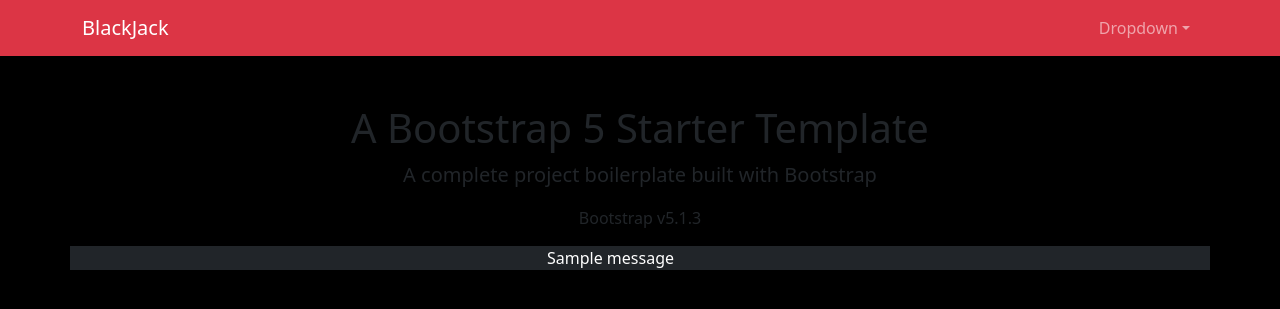
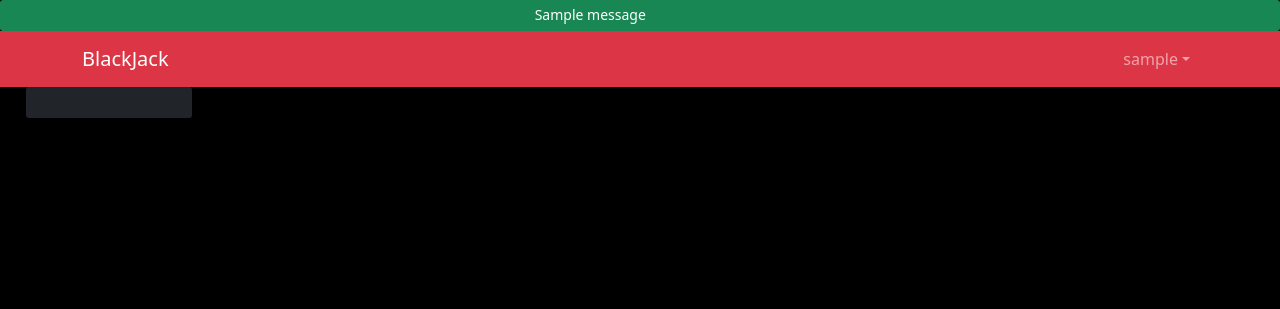
Before and after one commit to francogarcia02/BlackJack, a Django app: page /play/ in a window 1280 px wide. Shown: the top 309 px of the page. Run offline with Django 3.2, Linux system fonts and the light colour scheme; a user stored in the database is signed in; tables that the repository leaves empty hold one stand-in row (values such as "Sample post"); one stand-in notice (Sample message) is shown; parts of the project's set-up code (start-up, migrations or seed data) failed here and were passed over; some libraries are stand-ins or nearby versions.

Commit message:
pulido del login

```diff
--- a/core/views.py
+++ b/core/views.py
@@ -18,7 +18,7 @@ def register(request):
             form.save()
             username = form.cleaned_data['username']
             messages.success(request, f'Usuario {username} creado')
-            return redirect('/')
+            return redirect('/login')
     else:
         form = UserRegisterForm()
 
--- a/templates/core/home.html
+++ b/templates/core/home.html
@@ -12,6 +12,17 @@
         <link rel="stylesheet" href="{% static 'css/styles.css' %}">
 </head>
 <body class="bg-black">
+{% block msg %}
+{% if messages %}
+    {% for message in messages %}
+        <div class="text-white bg-success form-control-sm">
+            <div class="offset-5">
+                {{ message }}
+            </div>
+        </div>
+    {% endfor %}
+{% endif %}
+{% endblock %}
 {% block I %}
         <nav class="navbar navbar-expand-lg navbar-dark bg-danger">
             <div class="container">
@@ -43,17 +54,6 @@
 
 
 {% endblock %}
-{% block msg %}
-{% if messages %}
-    {% for message in messages %}
-        <div class="text-white bg-dark container">
-            <div class="offset-5">
-                {{ message }}
-            </div>
-        </div>
-    {% endfor %}
-{% endif %}
-{% endblock %}
 {% block av %}
 {% endblock %}
 
--- a/templates/core/play.html
+++ b/templates/core/play.html
@@ -6,41 +6,42 @@
 </head>
 <body>
 {% block I %}
-        <!-- Responsive navbar-->
         <nav class="navbar navbar-expand-lg navbar-dark bg-danger">
             <div class="container">
-                <a class="navbar-brand" href="/">BlackJack</a>
+                <a class="navbar-brand " href="/">BlackJack</a>
                 <button class="navbar-toggler" type="button" data-bs-toggle="collapse" data-bs-target="#navbarSupportedContent" aria-controls="navbarSupportedContent" aria-expanded="false" aria-label="Toggle navigation"><span class="navbar-toggler-icon"></span></button>
                 <div class="collapse navbar-collapse" id="navbarSupportedContent">
                     <ul class="navbar-nav ms-auto mb-2 mb-lg-0">
-                        <div>
-                            <li class="nav-item dropdown">
-                                <a class="nav-link dropdown-toggle" id="navbarDropdown" href="/" role="button" data-bs-toggle="dropdown" aria-expanded="false">Dropdown</a>
-                                <ul class="dropdown-menu dropdown-menu-end" aria-labelledby="navbarDropdown">
-                                    <li><a class="dropdown-item" href="/">Action</a></li>
-                                    <li><a class="dropdown-item" href="/">Another action</a></li>
-                                    <li><hr class="dropdown-divider" /></li>
-                                    <li><a class="dropdown-item" href="/">Something else here</a></li>
-                                </ul>
-                            </li>
-                        </div>
+                        <li class="nav-item dropdown">
+                            {% if request.user.is_authenticated %}
+                            <a class="nav-link dropdown-toggle" id="navbarDropdown1" role="button" data-bs-toggle="dropdown" aria-expanded="true">{{request.user.username}}</a>
+                            {% else %}
+                            <a class="nav-link dropdown-toggle" id="navbarDropdown2" role="button" data-bs-toggle="dropdown" aria-expanded="true">Perfil</a>
+                            {% endif %}
+                            <ul class="dropdown-menu dropdown-menu-end" aria-labelledby="navbarDropdown">
+                                {% if request.user.is_authenticated %}
+                                <li><a class="dropdown-item" href="/logout">Loguot</a></li>
+                                {% else %}
+                                <li><a class="dropdown-item" href="/login">Login</a></li>
+                                <li><hr class="dropdown-divider" /></li>
+                                <li><a class="dropdown-item" href="/register">Register</a></li>
+                                {% endif %}
+                            </ul>
+                        </li>
                     </ul>
                 </div>
             </div>
         </nav>
-        <!-- Page content-->
-        <div class="container">
-            <div class="text-center mt-5">
-                <h1>A Bootstrap 5 Starter Template</h1>
-                <p class="lead">A complete project boilerplate built with Bootstrap</p>
-                <p>Bootstrap v5.1.3</p>
-            </div>
-        </div>
-        <!-- Bootstrap core JS-->
-        <script src="https://cdn.jsdelivr.net/npm/bootstrap@5.1.3/dist/js/bootstrap.bundle.min.js"></script>
-        <!-- Core theme JS-->
-        <script src="js/scripts.js"></script>
+<div class="bg-dark form-control-sm" style="margin-left:2%; margin-right:85%"></div>
 
 {% endblock %}
+<div>
+    <div class="bg-dark">
+        <a>Modos de juego</a>
+    </div>
+    <div class="bg-dark">
+        <a>aaaaaaa</a>
+    </div>
+</div>
 </body>
 </html>
--- a/templates/social/login.html
+++ b/templates/social/login.html
@@ -5,8 +5,6 @@
     <title>login</title>
 </head>
 <body>
-{% block msg %}
-{% endblock %}
 {% block I %}
 <button class="btn" style="background:white; margin-left:5%; margin-top:1%;"><a class="nav-link active text-black" href="/">Cancelar</a></button>
 <form style="margin-left:25%; margin-right:25%; margin-top:-54px;" class="form-control-sm bg-dark text-white"  method="post">
```
Also changed, not shown: templates/social/logout.html (+8 -6 lines), templates/social/register.html (+7 -2 lines).
